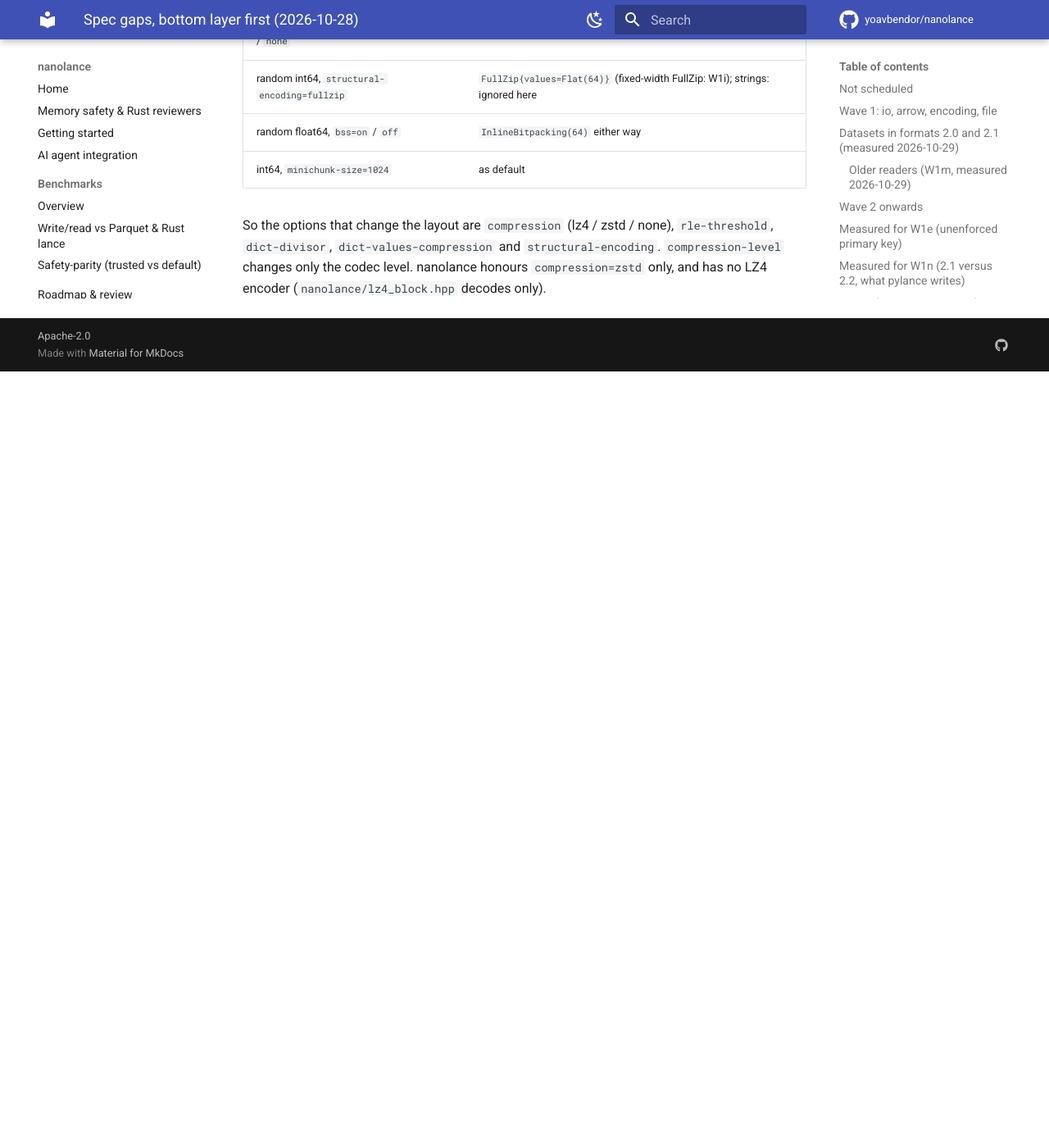
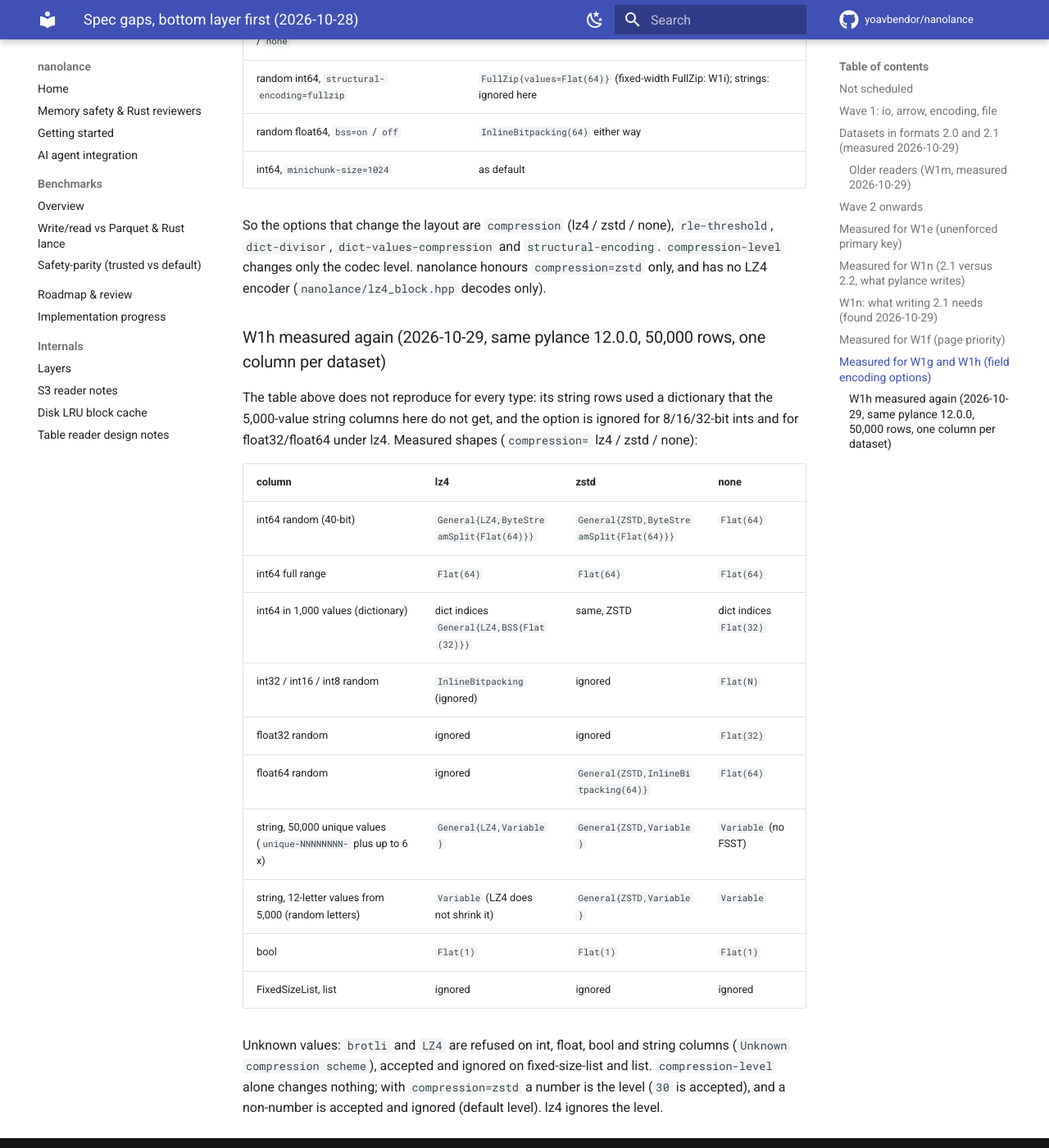
Before and after one commit to yoavbendor/nanolance, an MkDocs documentation site: the page built from docs/tasks/SPEC_GAPS.md, in a window 1280 px wide and 1400 px high, scrolled down 9653 px. Shown: the whole window at 82% size. Built offline with MkDocs 1.6.1 and Material for MkDocs 9.7.7, drawn with Linux system fonts in a browser that asks for light colours; comment, search, counter and statistics services are not loaded; before the commit the page ends 10106 px from its top, so only the background shows below that.

Commit message:
docs: W1g/W1h status and the pylance 12 layouts re-measured for the field encoding options
Co-Authored-By: Claude Haiku 5.5 <noreply@anthropic.com>
Claude-Session: https://claude.ai/code/session_014PGy9PK68gHvyR8T1r5ueY

```diff
--- a/docs/tasks/SPEC_GAPS.md
+++ b/docs/tasks/SPEC_GAPS.md
@@ -215,3 +215,22 @@ pylance 12.0.0, one table of 50,000 rows, each column with one option (`build/nl
 So the options that change the layout are `compression` (lz4 / zstd / none), `rle-threshold`, `dict-divisor`,
 `dict-values-compression` and `structural-encoding`. `compression-level` changes only the codec level. nanolance
 honours `compression=zstd` only, and has no LZ4 encoder (`nanolance/lz4_block.hpp` decodes only).
+
+### W1h measured again (2026-10-29, same pylance 12.0.0, 50,000 rows, one column per dataset)
+
+The table above does not reproduce for every type: its string rows used a dictionary that the 5,000-value string columns here do not get, and the option is ignored for 8/16/32-bit ints and for float32/float64 under lz4. Measured shapes (`compression=` lz4 / zstd / none):
+
+| column | lz4 | zstd | none |
+|---|---|---|---|
+| int64 random (40-bit) | `General{LZ4,ByteStreamSplit{Flat(64)}}` | `General{ZSTD,ByteStreamSplit{Flat(64)}}` | `Flat(64)` |
+| int64 full range | `Flat(64)` | `Flat(64)` | `Flat(64)` |
+| int64 in 1,000 values (dictionary) | dict indices `General{LZ4,BSS{Flat(32)}}` | same, ZSTD | dict indices `Flat(32)` |
+| int32 / int16 / int8 random | `InlineBitpacking` (ignored) | ignored | `Flat(N)` |
+| float32 random | ignored | ignored | `Flat(32)` |
+| float64 random | ignored | `General{ZSTD,InlineBitpacking(64)}` | `Flat(64)` |
+| string, 50,000 unique values (`unique-NNNNNNNN-` plus up to 6 x) | `General{LZ4,Variable}` | `General{ZSTD,Variable}` | `Variable` (no FSST) |
+| string, 12-letter values from 5,000 (random letters) | `Variable` (LZ4 does not shrink it) | `General{ZSTD,Variable}` | `Variable` |
+| bool | `Flat(1)` | `Flat(1)` | `Flat(1)` |
+| FixedSizeList<f32,4>, list<int32> | ignored | ignored | ignored |
+
+Unknown values: `brotli` and `LZ4` are refused on int, float, bool and string columns (`Unknown compression scheme`), accepted and ignored on fixed-size-list and list. `compression-level` alone changes nothing; with `compression=zstd` a number is the level (`30` is accepted), and a non-number is accepted and ignored (default level). lz4 ignores the level.
```
